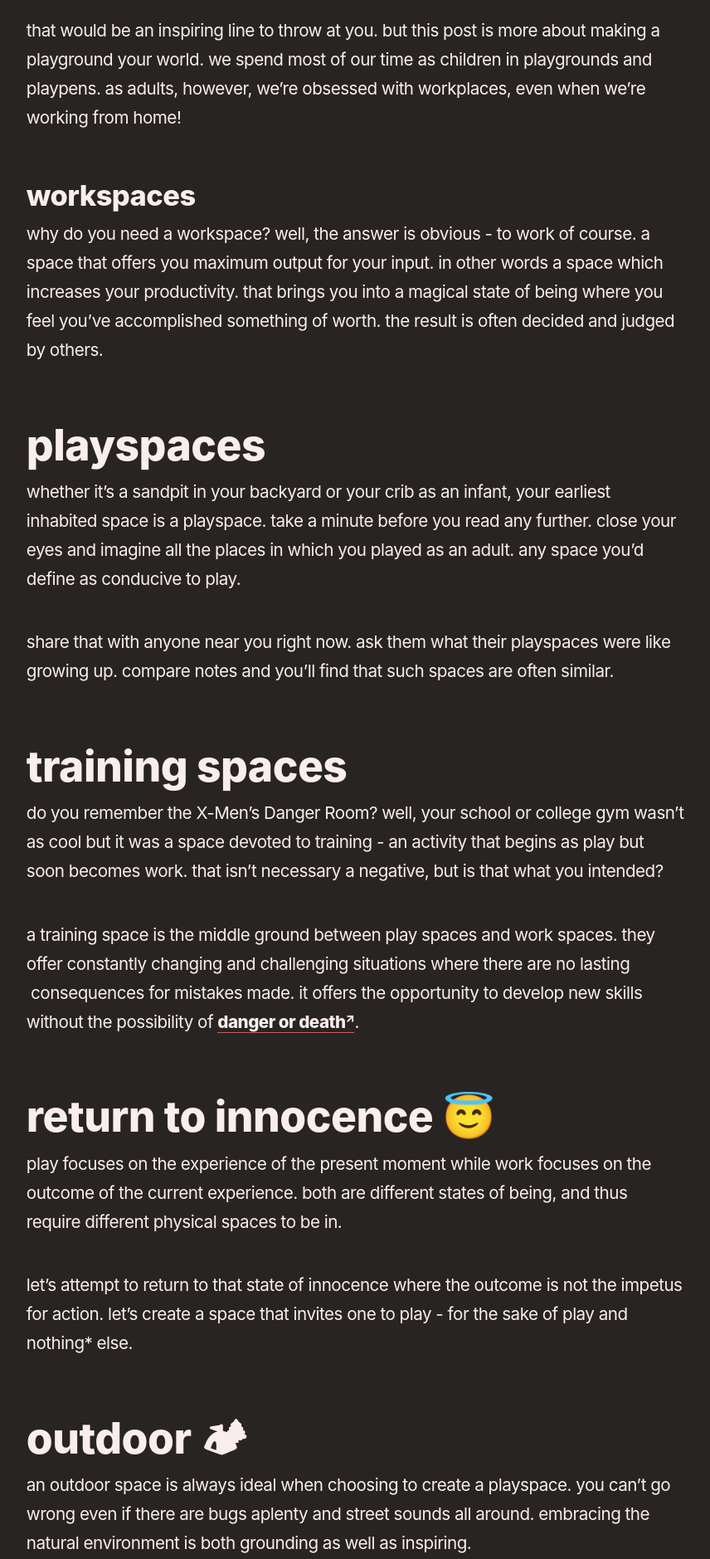
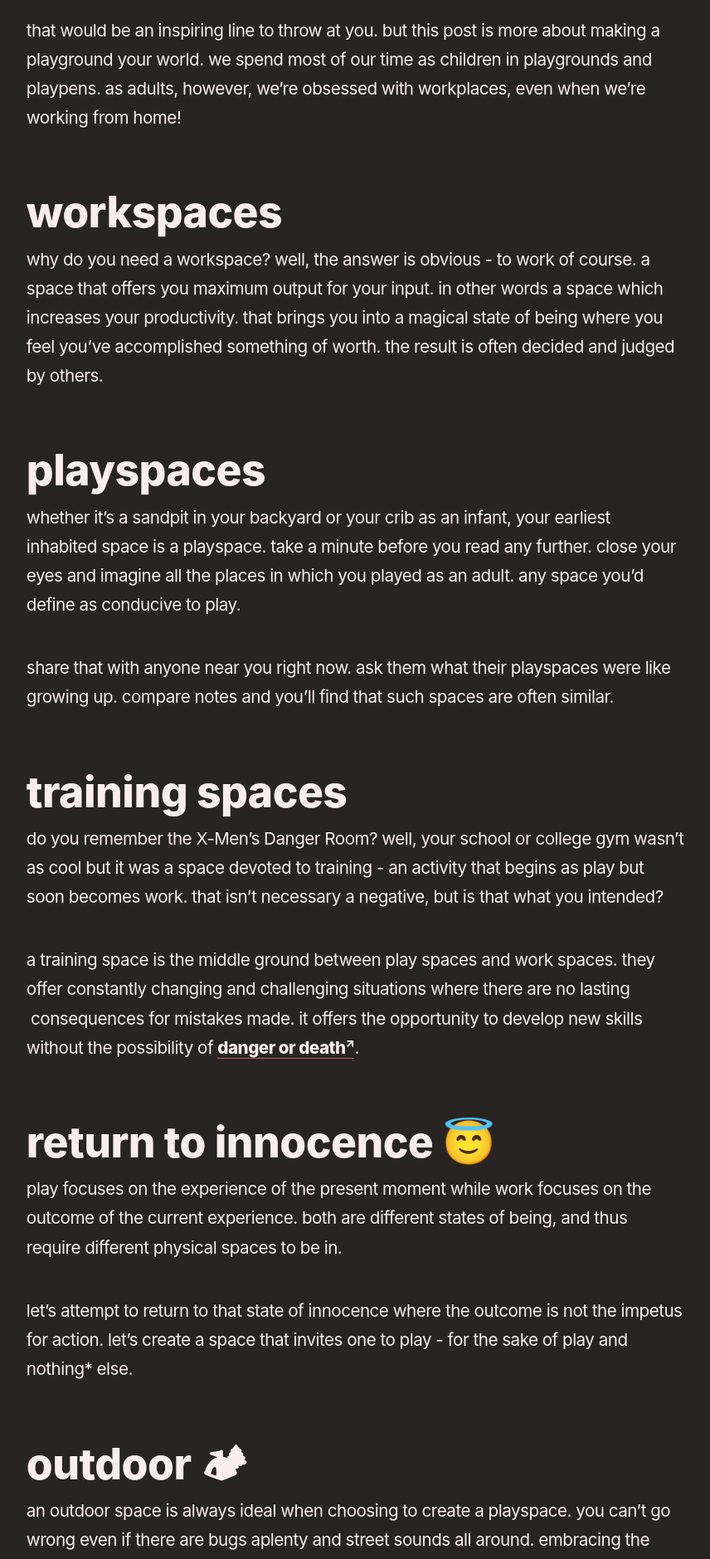
Before and after one commit to reddy2go/redgarden, a Jekyll site: the page built from _notes/workspaces and playspaces.md, in a window 1280 px wide. Shown: the part 554-2433 px from the top of the page at 83% size, without its empty margins (45-901 px from the left). Built offline with Jekyll 4.4.1, drawn with Linux system fonts in a browser that asks for light colours; some web fonts are replaced; Markdown is read by kramdown in place of the engine named in the settings.

Commit message:
auto commit

```diff
--- a/_notes/workspaces and playspaces.md
+++ b/_notes/workspaces and playspaces.md
@@ -9,7 +9,7 @@ category:
 
 that would be an inspiring line to throw at you. but this post is more about making a playground your world. we spend most of our time as children in playgrounds and playpens. as adults, however, we’re obsessed with workplaces, even when we’re working from home!
 
-### workspaces
+## workspaces
 why do you need a workspace? well, the answer is obvious - to work of course. a space that offers you maximum output for your input. in other words a space which increases your productivity. that brings you into a magical state of being where you feel you’ve accomplished something of worth. the result is often decided and judged by others.
 
 ## playspaces
```
